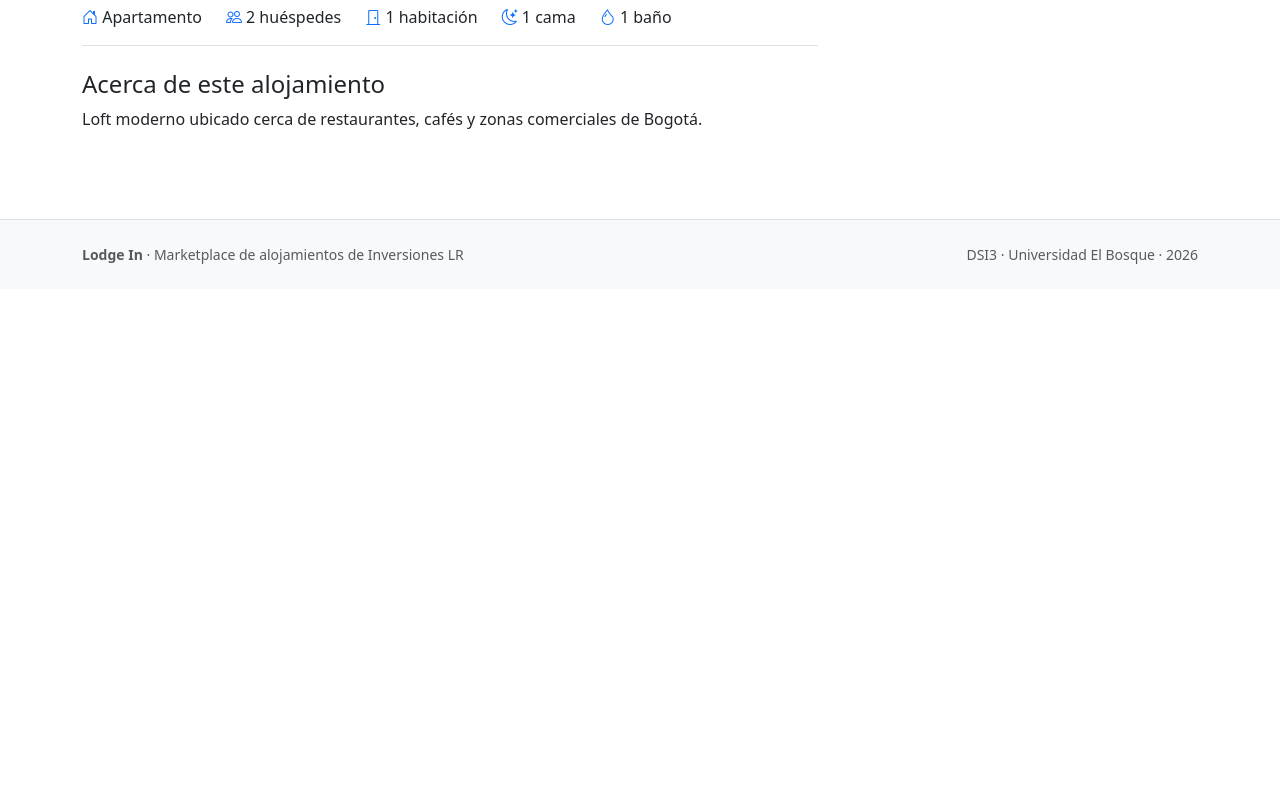
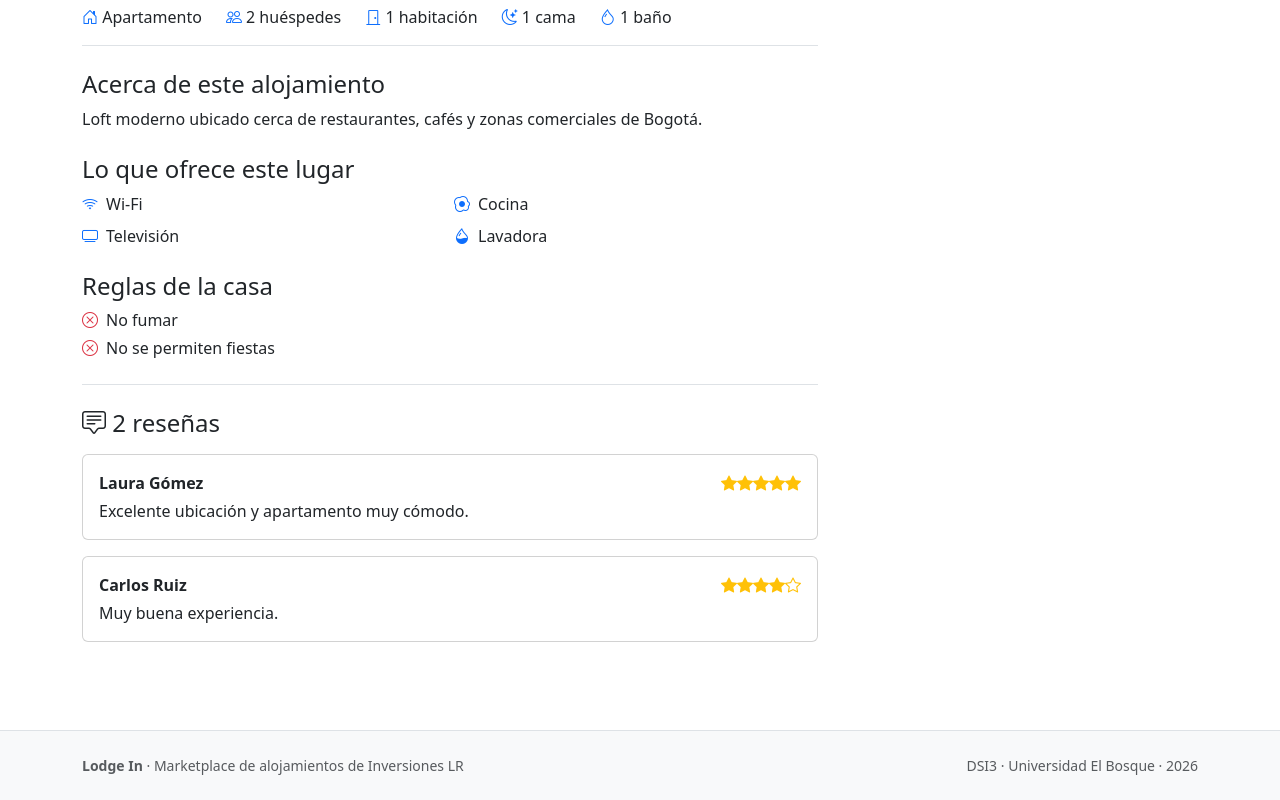
Before and after one commit to judalesa/Lodge-In, an Angular app: page /alojamientos/1 in a window 1280 px wide. Shown: the part 676-1476 px from the top of the page. Before the commit the page ends 965 px from the top, so only its background shows below. Built offline with nearby package versions, Linux system fonts and the light colour scheme.

Commit message:
feat(detalle): mostrar servicios, reglas y reseñas

```diff
--- a/src/app/pages/detalle/detalle.html
+++ b/src/app/pages/detalle/detalle.html
@@ -61,6 +61,49 @@
       <!-- Descripción -->
       <h2 class="h4">Acerca de este alojamiento</h2>
       <p>{{ a.descripcion }}</p>
+
+      <!-- Servicios: en 2 columnas, cada uno con su ícono -->
+      <h2 class="h4 mt-4">Lo que ofrece este lugar</h2>
+      <ul class="row row-cols-1 row-cols-sm-2 list-unstyled g-2 mb-4">
+        @for (servicio of a.servicios; track servicio) {
+          <li class="col">
+            <i class="bi {{ iconoServicio(servicio) }} text-primary me-2"></i>{{ servicio }}
+          </li>
+        }
+      </ul>
+
+      <!-- Reglas -->
+      <h2 class="h4">Reglas de la casa</h2>
+      <ul class="list-unstyled mb-4">
+        @for (regla of a.reglas; track regla) {
+          <li class="mb-1"><i class="bi bi-x-circle text-danger me-2"></i>{{ regla }}</li>
+        }
+      </ul>
+
+      <!-- Reseñas -->
+      <section class="border-top pt-4">
+        <h2 class="h4 mb-3">
+          <i class="bi bi-chat-square-text"></i>
+          {{ resenas().length }} {{ resenas().length === 1 ? 'reseña' : 'reseñas' }}
+        </h2>
+
+        @for (resena of resenas(); track resena.id) {
+          <article class="card card-body mb-3">
+            <div class="d-flex justify-content-between align-items-center mb-1">
+              <strong>{{ resena.usuario }}</strong>
+              <span class="text-warning" [attr.aria-label]="resena.calificacion + ' de 5 estrellas'">
+                @for (n of estrellas; track n) {
+                  <!-- Estrella llena si n <= calificación, vacía si no -->
+                  <i class="bi" [class.bi-star-fill]="n <= resena.calificacion" [class.bi-star]="n > resena.calificacion"></i>
+                }
+              </span>
+            </div>
+            <p class="mb-0">{{ resena.comentario }}</p>
+          </article>
+        } @empty {
+          <p class="text-muted">Este alojamiento aún no tiene reseñas.</p>
+        }
+      </section>
     </div>
 
     <!-- Columna derecha: precio y, en la Fase 7, la cotización -->
--- a/src/app/pages/detalle/detalle.ts
+++ b/src/app/pages/detalle/detalle.ts
@@ -4,6 +4,21 @@ import { CurrencyPipe } from '@angular/common';
 import { Router, RouterLink } from '@angular/router';
 import { switchMap } from 'rxjs';
 import { AlojamientoService } from '../../core/services/alojamiento.service';
+
+/** Ícono de Bootstrap Icons para cada servicio. Si un servicio no está aquí, se usa ICONO_SERVICIO_DEFECTO. */
+const ICONOS_SERVICIO: Record<string, string> = {
+  'Wi-Fi': 'bi-wifi',
+  'Cocina': 'bi-egg-fried',
+  'Televisión': 'bi-tv',
+  'Lavadora': 'bi-droplet-half',
+  'Aire acondicionado': 'bi-snow',
+  'Parqueadero': 'bi-p-square',
+  'Piscina': 'bi-water',
+  'BBQ': 'bi-fire',
+  'Chimenea': 'bi-fire',
+  'Gimnasio': 'bi-bicycle',
+};
+const ICONO_SERVICIO_DEFECTO = 'bi-check-circle';
 
 /** Detalle de un alojamiento, con cotización y reseñas. */
 @Component({
@@ -37,6 +52,15 @@ export class Detalle {
     { initialValue: null }
   );
 
+  /** Reseñas del alojamiento (las del JSON). Se vuelven a pedir si cambia el id. */
+  protected readonly resenas = toSignal(
+    toObservable(this.id).pipe(switchMap(id => this.alojamientoService.getResenas(Number(id)))),
+    { initialValue: [] }
+  );
+
+  /** Para dibujar las 5 estrellas de cada reseña con @for. */
+  protected readonly estrellas = [1, 2, 3, 4, 5];
+
   constructor() {
     // effect() se ejecuta cada vez que cambia un signal que lee (aquí, alojamiento()).
     // Si la búsqueda terminó y no encontró nada, va a la página 404.
@@ -48,4 +72,9 @@ export class Detalle {
       }
     });
   }
+
+  /** Devuelve la clase del ícono de un servicio. */
+  protected iconoServicio(servicio: string): string {
+    return ICONOS_SERVICIO[servicio] ?? ICONO_SERVICIO_DEFECTO;
+  }
 }
```
